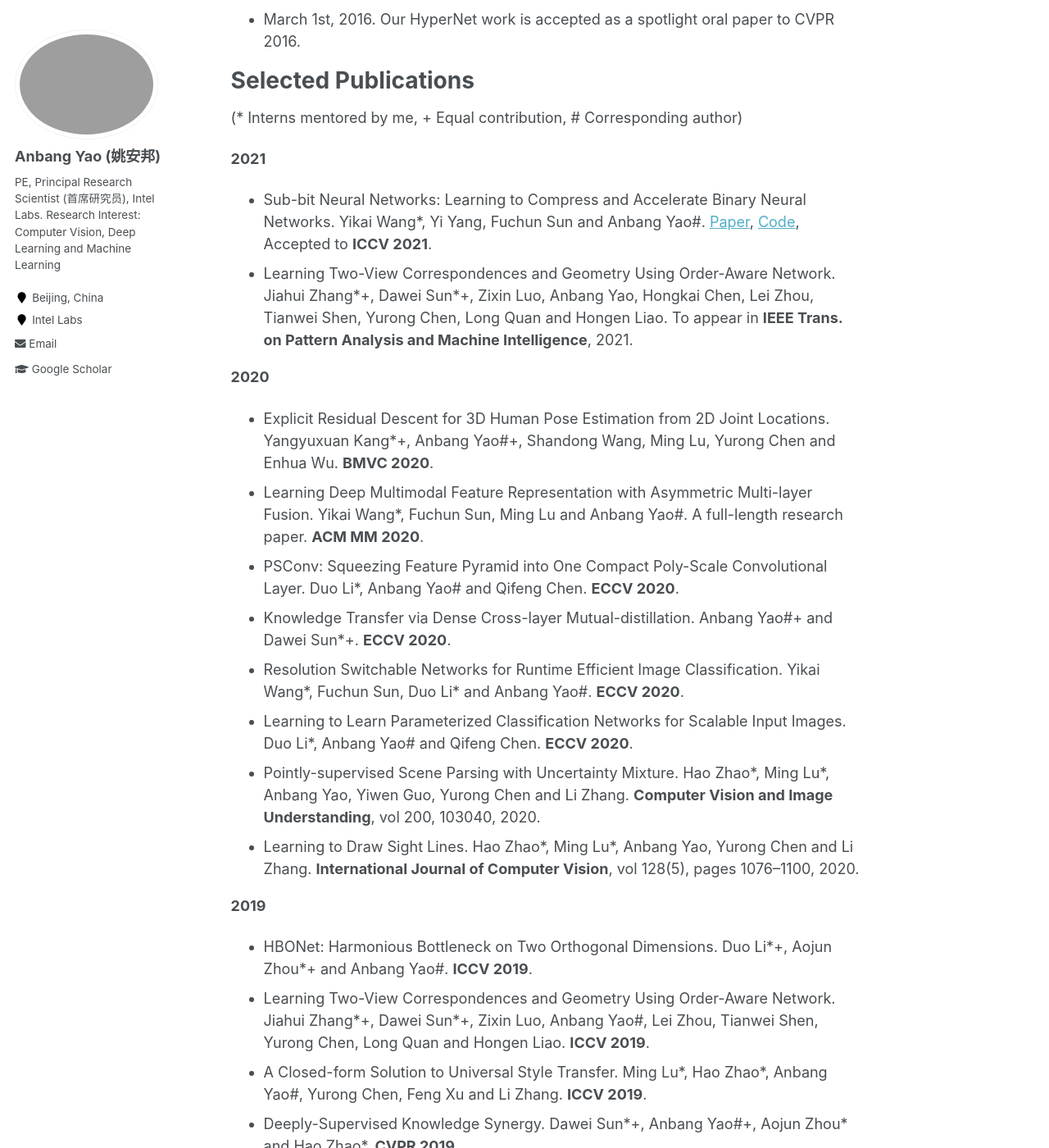
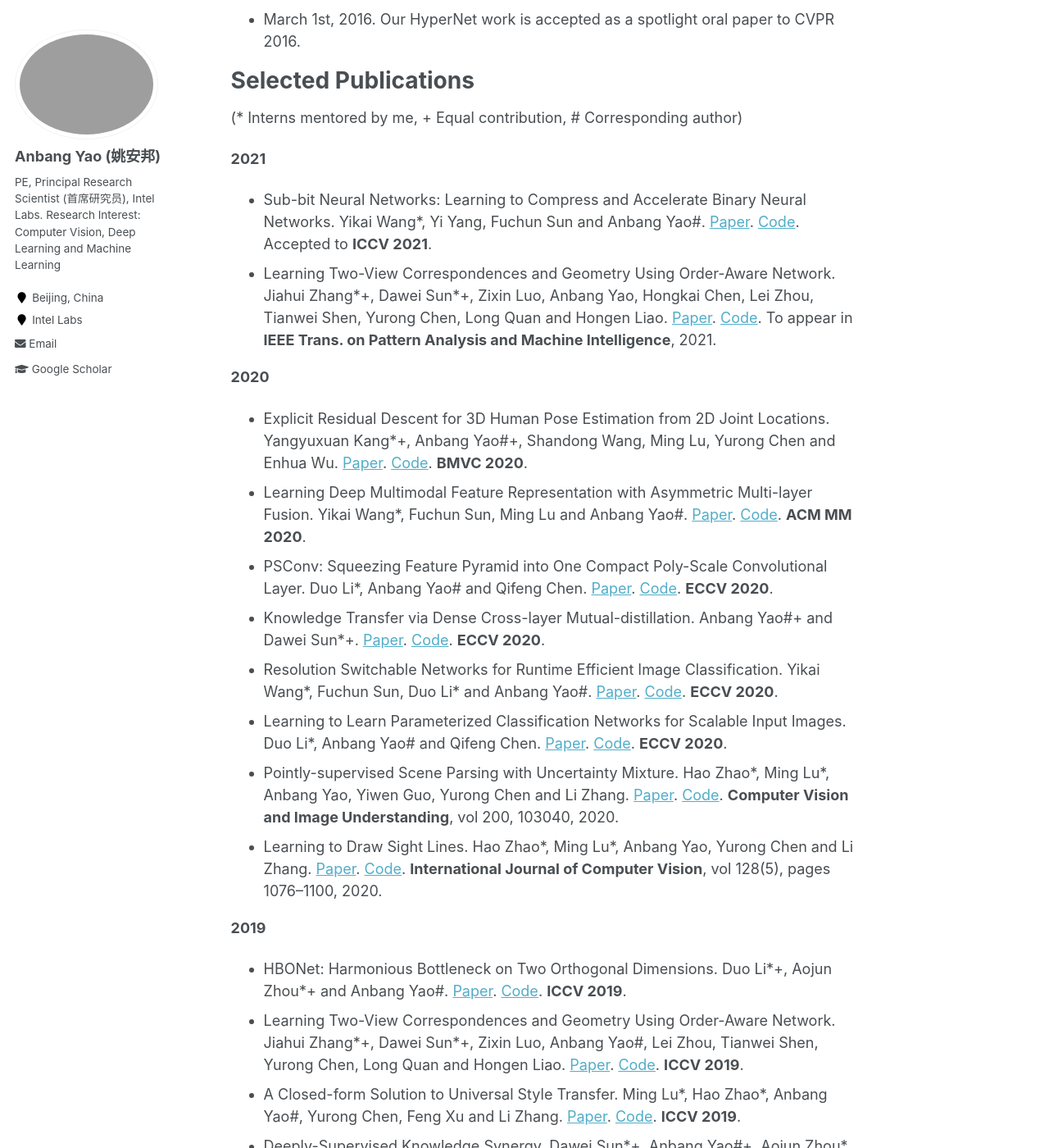
Before and after one commit to YaoAnbang/YaoAnbang.github.io, a Jekyll site: the page built from _pages/about.md, in a window 1280 px wide and 1400 px high, scrolled down 1397 px. Shown: the whole window at 82% size. Built offline with Jekyll 4.4.1, drawn with Linux system fonts in a browser that asks for light colours; some of the changed text lies outside the part shown.

Commit message:
Update about.md

```diff
--- a/_pages/about.md
+++ b/_pages/about.md
@@ -43,54 +43,54 @@ Selected Publications
 (\* Interns mentored by me, \+ Equal contribution, \# Corresponding author)
 
 **2021**
-+ Sub-bit Neural Networks: Learning to Compress and Accelerate Binary Neural Networks. Yikai Wang\*, Yi Yang, Fuchun Sun and Anbang Yao\#. [Paper](https://yaoanbang.github.io/), [Code](https://yaoanbang.github.io/), Accepted to **ICCV 2021**.
-+ Learning Two-View Correspondences and Geometry Using Order-Aware Network. Jiahui Zhang\*\+, Dawei Sun\*\+, Zixin Luo, Anbang Yao, Hongkai Chen, Lei Zhou, Tianwei Shen, Yurong Chen, Long Quan and Hongen Liao. To appear in **IEEE Trans. on Pattern Analysis and Machine Intelligence**, 2021.
++ Sub-bit Neural Networks: Learning to Compress and Accelerate Binary Neural Networks. Yikai Wang\*, Yi Yang, Fuchun Sun and Anbang Yao\#. [Paper](https://yaoanbang.github.io/). [Code](https://yaoanbang.github.io/). Accepted to **ICCV 2021**.
++ Learning Two-View Correspondences and Geometry Using Order-Aware Network. Jiahui Zhang\*\+, Dawei Sun\*\+, Zixin Luo, Anbang Yao, Hongkai Chen, Lei Zhou, Tianwei Shen, Yurong Chen, Long Quan and Hongen Liao. [Paper](https://yaoanbang.github.io/). [Code](https://yaoanbang.github.io/). To appear in **IEEE Trans. on Pattern Analysis and Machine Intelligence**, 2021.
 
 **2020**
 
-+ Explicit Residual Descent for 3D Human Pose Estimation from 2D Joint Locations. Yangyuxuan Kang\*+, Anbang Yao\#+, Shandong Wang, Ming Lu, Yurong Chen and Enhua Wu. **BMVC 2020**.
-+ Learning Deep Multimodal Feature Representation with Asymmetric Multi-layer Fusion. Yikai Wang\*, Fuchun Sun, Ming Lu and Anbang Yao\#. A full-length research paper. **ACM MM 2020**.
-+ PSConv: Squeezing Feature Pyramid into One Compact Poly-Scale Convolutional Layer. Duo Li\*, Anbang Yao\# and Qifeng Chen. **ECCV 2020**.
-+ Knowledge Transfer via Dense Cross-layer Mutual-distillation. Anbang Yao\#\+ and Dawei Sun\*+. **ECCV 2020**.
-+ Resolution Switchable Networks for Runtime Efficient Image Classification. Yikai Wang\*, Fuchun Sun, Duo Li\* and Anbang Yao\#. **ECCV 2020**.
-+ Learning to Learn Parameterized Classification Networks for Scalable Input Images. Duo Li\*, Anbang Yao\# and Qifeng Chen. **ECCV 2020**.
-+ Pointly-supervised Scene Parsing with Uncertainty Mixture. Hao Zhao\*, Ming Lu\*, Anbang Yao, Yiwen Guo, Yurong Chen and Li Zhang. **Computer Vision and Image Understanding**, vol 200, 103040, 2020.
-+ Learning to Draw Sight Lines. Hao Zhao\*, Ming Lu\*, Anbang Yao, Yurong Chen and Li Zhang. **International Journal of Computer Vision**,  vol 128(5), pages 1076–1100, 2020.
++ Explicit Residual Descent for 3D Human Pose Estimation from 2D Joint Locations. Yangyuxuan Kang\*+, Anbang Yao\#+, Shandong Wang, Ming Lu, Yurong Chen and Enhua Wu. [Paper](https://yaoanbang.github.io/). [Code](https://yaoanbang.github.io/). **BMVC 2020**.
++ Learning Deep Multimodal Feature Representation with Asymmetric Multi-layer Fusion. Yikai Wang\*, Fuchun Sun, Ming Lu and Anbang Yao\#. [Paper](https://yaoanbang.github.io/). [Code](https://yaoanbang.github.io/). **ACM MM 2020**.
++ PSConv: Squeezing Feature Pyramid into One Compact Poly-Scale Convolutional Layer. Duo Li\*, Anbang Yao\# and Qifeng Chen. [Paper](https://yaoanbang.github.io/). [Code](https://yaoanbang.github.io/). **ECCV 2020**.
++ Knowledge Transfer via Dense Cross-layer Mutual-distillation. Anbang Yao\#\+ and Dawei Sun\*+. [Paper](https://yaoanbang.github.io/). [Code](https://yaoanbang.github.io/). **ECCV 2020**.
++ Resolution Switchable Networks for Runtime Efficient Image Classification. Yikai Wang\*, Fuchun Sun, Duo Li\* and Anbang Yao\#. [Paper](https://yaoanbang.github.io/). [Code](https://yaoanbang.github.io/). **ECCV 2020**.
++ Learning to Learn Parameterized Classification Networks for Scalable Input Images. Duo Li\*, Anbang Yao\# and Qifeng Chen. [Paper](https://yaoanbang.github.io/). [Code](https://yaoanbang.github.io/). **ECCV 2020**.
++ Pointly-supervised Scene Parsing with Uncertainty Mixture. Hao Zhao\*, Ming Lu\*, Anbang Yao, Yiwen Guo, Yurong Chen and Li Zhang. [Paper](https://yaoanbang.github.io/). [Code](https://yaoanbang.github.io/). **Computer Vision and Image Understanding**, vol 200, 103040, 2020.
++ Learning to Draw Sight Lines. Hao Zhao\*, Ming Lu\*, Anbang Yao, Yurong Chen and Li Zhang. [Paper](https://yaoanbang.github.io/). [Code](https://yaoanbang.github.io/). **International Journal of Computer Vision**,  vol 128(5), pages 1076–1100, 2020.
 
 **2019**
 
-+ HBONet: Harmonious Bottleneck on Two Orthogonal Dimensions. Duo Li\*\+, Aojun Zhou\*\+ and Anbang Yao\#. **ICCV 2019**.
-+ Learning Two-View Correspondences and Geometry Using Order-Aware Network. Jiahui Zhang\*\+, Dawei Sun\*\+, Zixin Luo, Anbang Yao\#, Lei Zhou, Tianwei Shen, Yurong Chen, Long Quan and Hongen Liao. **ICCV 2019**.
-+ A Closed-form Solution to Universal Style Transfer. Ming Lu\*, Hao Zhao\*, Anbang Yao\#, Yurong Chen, Feng Xu and Li Zhang. **ICCV 2019**.
-+ Deeply-Supervised Knowledge Synergy. Dawei Sun\*\+, Anbang Yao\#\+, Aojun Zhou\* and Hao Zhao\*. **CVPR 2019**.
++ HBONet: Harmonious Bottleneck on Two Orthogonal Dimensions. Duo Li\*\+, Aojun Zhou\*\+ and Anbang Yao\#. [Paper](https://yaoanbang.github.io/). [Code](https://yaoanbang.github.io/). **ICCV 2019**.
++ Learning Two-View Correspondences and Geometry Using Order-Aware Network. Jiahui Zhang\*\+, Dawei Sun\*\+, Zixin Luo, Anbang Yao\#, Lei Zhou, Tianwei Shen, Yurong Chen, Long Quan and Hongen Liao. [Paper](https://yaoanbang.github.io/). [Code](https://yaoanbang.github.io/). **ICCV 2019**.
++ A Closed-form Solution to Universal Style Transfer. Ming Lu\*, Hao Zhao\*, Anbang Yao\#, Yurong Chen, Feng Xu and Li Zhang. [Paper](https://yaoanbang.github.io/). [Code](https://yaoanbang.github.io/). **ICCV 2019**.
++ Deeply-Supervised Knowledge Synergy. Dawei Sun\*\+, Anbang Yao\#\+, Aojun Zhou\* and Hao Zhao\*. [Paper](https://yaoanbang.github.io/). [Code](https://yaoanbang.github.io/). **CVPR 2019**.
 
 **2018**
 
-+ Efficient Semantic Scene Completion Network with Spatial Group Convolution. Jiahui Zhang\*, Hao Zhao\*, Anbang Yao\#, Yurong Chen, Li Zhang and Hongen Liao. **ECCV 2018**, (<font color="blue">*Oral*</font>).
-+ Explicit Loss-Error-Aware Quantization for Low-Bit Deep Neural Networks.  Aojun Zhou\*\+, Anbang Yao\#\+, Kuan Wang\* and Yurong Chen. **CVPR 2018**.
++ Efficient Semantic Scene Completion Network with Spatial Group Convolution. Jiahui Zhang\*, Hao Zhao\*, Anbang Yao\#, Yurong Chen, Li Zhang and Hongen Liao. [Paper](https://yaoanbang.github.io/). [Code](https://yaoanbang.github.io/). **ECCV 2018**, (<font color="blue">*Oral*</font>).
++ Explicit Loss-Error-Aware Quantization for Low-Bit Deep Neural Networks.  Aojun Zhou\*\+, Anbang Yao\#\+, Kuan Wang\* and Yurong Chen. [Paper](https://yaoanbang.github.io/). [Code](https://yaoanbang.github.io/). **CVPR 2018**.
 
 **2017**
 
-+ Incremental Network Quantization: Towards Lossless CNNs with Low-Precision Weights. Aojun Zhou\*\+, Anbang Yao\#\+, Yiwen Guo\+, Lin Xu and Yurong Chen. **ICLR 2017**.
-+ Decoder Network over Lightweight Reconstructed Feature for Fast Semantic Style Transfer. Ming Lu\*, Hao Zhao\*, Anbang Yao\#, Feng Xu, Yurong Chen and Li Zhang. **ICCV 2017**.
-+ RON: Reverse Connection with Objectness Prior Networks for Object Detection. Tao Kong\*, Fuchun Sun, Anbang Yao\#, Huaping Liu, Ming Lu\* and Yurong Chen. **CVPR 2017**.
-+ Physics Inspired Optimization on Semantic Transfer Features: An Alternative Method for Room Layout Estimation. Hao Zhao\*, Ming Lu\*, Anbang Yao\#, Yurong Chen and Li Zhang. **CVPR 2017**.
-+ Network Sketching: Exploiting Binary Structure in Deep CNNs. Yiwen Guo, Anbang Yao, Hao Zhao\* and Yurong Chen. **CVPR 2017**.
-+ Learning Supervised Scoring Ensemble for Emotion Recognition in the Wild. Ping Hu, Dongqi Cai, Shandong Wang, Anbang Yao\# (<font color="blue">*project leader who proposed the idea*</font>) and Yurong Chen. **ACM ICMI 2017**, (<font color="blue">*Oral, Winner of EmotiW-AFEW 2017 out of 100+ Teams*</font>).
++ Incremental Network Quantization: Towards Lossless CNNs with Low-Precision Weights. Aojun Zhou\*\+, Anbang Yao\#\+, Yiwen Guo\+, Lin Xu and Yurong Chen. [Paper](https://yaoanbang.github.io/). [Code](https://yaoanbang.github.io/). **ICLR 2017**.
++ Decoder Network over Lightweight Reconstructed Feature for Fast Semantic Style Transfer. Ming Lu\*, Hao Zhao\*, Anbang Yao\#, Feng Xu, Yurong Chen and Li Zhang. [Paper](https://yaoanbang.github.io/). [Code](https://yaoanbang.github.io/). **ICCV 2017**.
++ RON: Reverse Connection with Objectness Prior Networks for Object Detection. Tao Kong\*, Fuchun Sun, Anbang Yao\#, Huaping Liu, Ming Lu\* and Yurong Chen. [Paper](https://yaoanbang.github.io/). [Code](https://yaoanbang.github.io/). **CVPR 2017**.
++ Physics Inspired Optimization on Semantic Transfer Features: An Alternative Method for Room Layout Estimation. Hao Zhao\*, Ming Lu\*, Anbang Yao\#, Yurong Chen and Li Zhang. [Paper](https://yaoanbang.github.io/). [Code](https://yaoanbang.github.io/). **CVPR 2017**.
++ Network Sketching: Exploiting Binary Structure in Deep CNNs. Yiwen Guo, Anbang Yao, Hao Zhao\* and Yurong Chen. [Paper](https://yaoanbang.github.io/). [Code](https://yaoanbang.github.io/). **CVPR 2017**.
++ Learning Supervised Scoring Ensemble for Emotion Recognition in the Wild. Ping Hu, Dongqi Cai, Shandong Wang, Anbang Yao\# (<font color="blue">*project leader who proposed the idea*</font>) and Yurong Chen. [Paper](https://yaoanbang.github.io/). [Code](https://yaoanbang.github.io/). **ACM ICMI 2017**, (<font color="blue">*Oral, Winner of EmotiW-AFEW 2017 out of 100+ Teams*</font>).
 
 **2016**
 
-+ Dynamic Network Surgery for Efficient DNNs. Yiwen Guo\*, Anbang Yao\# and Yurong Chen. **NIPS 2016**.
-+ HyperNet: Towards Accurate Region Proposal Generation and Joint Object Detection. Tao Kong\*, Anbang Yao\#, Yurong Chen and Fuchun Sun. **CVPR 2016**, (<font color="blue">*Spotlight *</font>).
-+ HoloNet: Towards Robust Emotion Recognition in the Wild. Anbang Yao\#\+, Dongqi Cai\+, Ping Hu\+, Shandong Wang\+, Liang Sha\+ and Yurong Chen. **ACM ICMI 2016**, (<font color="blue">*Oral, 1-st Runner-up of EmotiW-AFEW 2016 out of ~100 Teams*</font>).
++ Dynamic Network Surgery for Efficient DNNs. Yiwen Guo\*, Anbang Yao\# and Yurong Chen. [Paper](https://yaoanbang.github.io/). [Code](https://yaoanbang.github.io/). **NIPS 2016**.
++ HyperNet: Towards Accurate Region Proposal Generation and Joint Object Detection. Tao Kong\*, Anbang Yao\#, Yurong Chen and Fuchun Sun. [Paper](https://yaoanbang.github.io/). [Code](https://yaoanbang.github.io/). **CVPR 2016**, (<font color="blue">*Spotlight *</font>).
++ HoloNet: Towards Robust Emotion Recognition in the Wild. Anbang Yao\#\+, Dongqi Cai\+, Ping Hu\+, Shandong Wang\+, Liang Sha\+ and Yurong Chen. [Paper](https://yaoanbang.github.io/). [Code](https://yaoanbang.github.io/). **ACM ICMI 2016**, (<font color="blue">*Oral, 1-st Runner-up of EmotiW-AFEW 2016 out of ~100 Teams*</font>).
 
 **2015 and before**
 
-+ Capturing AU-Aware Facial Features and Their Latent Relations for Emotion Recognition in the Wild. Anbang Yao\#, Junchao Shao\*\+, Ningning Ma\*\+ and Yurong Chen. **ACM ICMI 2015**, (<font color="blue">**Oral, Winner of EmotiW-AFEW 2015 out of 75 Teams**</font>).
-+ Robust Face Representation Using Hybrid Spatial Feature Interdependence Matrix. Anbang Yao\# and Shan Yu. **IEEE Trans. on Image Processing**, vol 22(8), pages 3247–3259, 2013.
-+ A Compact Association of Particle Filtering and Kernel Based Object Tracking. Anbang Yao\#, Xinggang Lin, Guijin Wang and Shan Yu. **Pattern Recognition**, vol 45(7), pages 2584-2597, 2012.
-+ An Incremental Bhattacharyya Dissimilarity Measure for Particle Filtering. Anbang Yao\#, Guijin Wang, Xinggang Lin and Xiujuan Chai. **Pattern Recognition**, vol 43(4), pages 1244-1256, 2010.
-+ Kernel Based Articulated Object Tracking with Scale Adaptation and Model Update. Anbang Yao\#, Guijin Wang, Xinggang Lin and Hao Wang. **ICASSP 2008**.
++ Capturing AU-Aware Facial Features and Their Latent Relations for Emotion Recognition in the Wild. Anbang Yao\#, Junchao Shao\*\+, Ningning Ma\*\+ and Yurong Chen. [Paper](https://yaoanbang.github.io/). [Code](https://yaoanbang.github.io/). **ACM ICMI 2015**, (<font color="blue">**Oral, Winner of EmotiW-AFEW 2015 out of 75 Teams**</font>).
++ Robust Face Representation Using Hybrid Spatial Feature Interdependence Matrix. Anbang Yao\# and Shan Yu. [Paper](https://yaoanbang.github.io/). [Code](https://yaoanbang.github.io/). **IEEE Trans. on Image Processing**, vol 22(8), pages 3247–3259, 2013.
++ A Compact Association of Particle Filtering and Kernel Based Object Tracking. Anbang Yao\#, Xinggang Lin, Guijin Wang and Shan Yu. [Paper](https://yaoanbang.github.io/). [Code](https://yaoanbang.github.io/). **Pattern Recognition**, vol 45(7), pages 2584-2597, 2012.
++ An Incremental Bhattacharyya Dissimilarity Measure for Particle Filtering. Anbang Yao\#, Guijin Wang, Xinggang Lin and Xiujuan Chai. [Paper](https://yaoanbang.github.io/). [Code](https://yaoanbang.github.io/). **Pattern Recognition**, vol 43(4), pages 1244-1256, 2010.
++ Kernel Based Articulated Object Tracking with Scale Adaptation and Model Update. Anbang Yao\#, Guijin Wang, Xinggang Lin and Hao Wang. [Paper](https://yaoanbang.github.io/). [Code](https://yaoanbang.github.io/). **ICASSP 2008**.
 
 Current and Previous Interns
 =====
```
